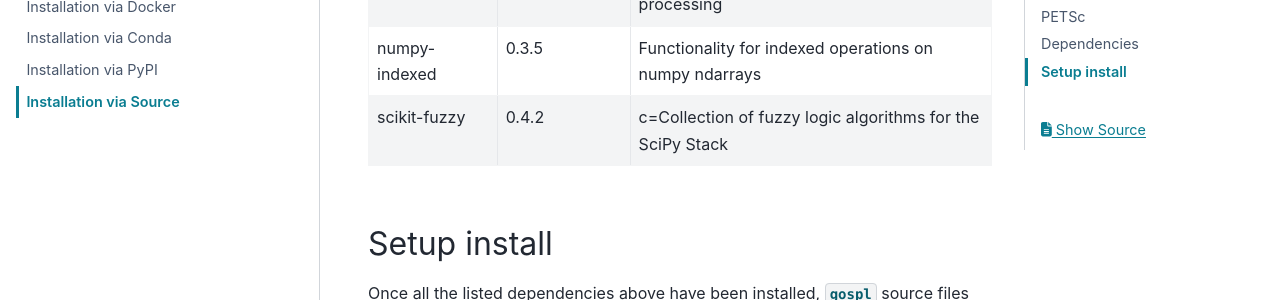
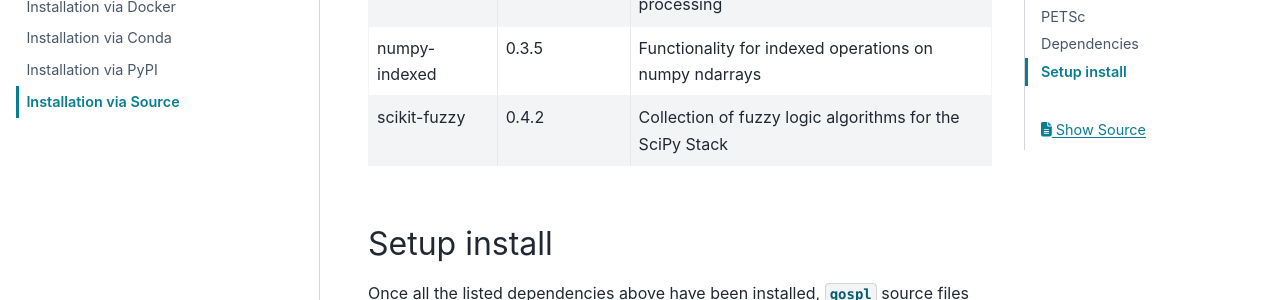
Before and after one commit to Geodels/gospl, a Sphinx documentation site: the page built from docs/getting_started/installSrc.rst, in a window 1280 px wide and 900 px high, scrolled down 2258 px. Shown: the part 153-453 px from the top of the window. Built offline with Sphinx 7.4.7 and the PyData theme 0.15.4, drawn with Linux system fonts in a browser that asks for light colours.

```diff
--- a/docs/getting_started/installSrc.rst
+++ b/docs/getting_started/installSrc.rst
@@ -92,7 +92,7 @@ meshplex                  0.13.3             Fast tools for simplex meshes
 pre-commit                2.7.1              Managing and maintaining multi-language pre-commit hooks
 vtk                       8.1.2              Toolkit for 3D computer graphics and image processing
 numpy-indexed             0.3.5              Functionality for indexed operations on numpy ndarrays
-scikit-fuzzy              0.4.2              c=Collection of fuzzy logic algorithms for the SciPy Stack
+scikit-fuzzy              0.4.2              Collection of fuzzy logic algorithms for the SciPy Stack
 ========================= ================== =============================================================
 
 
```
